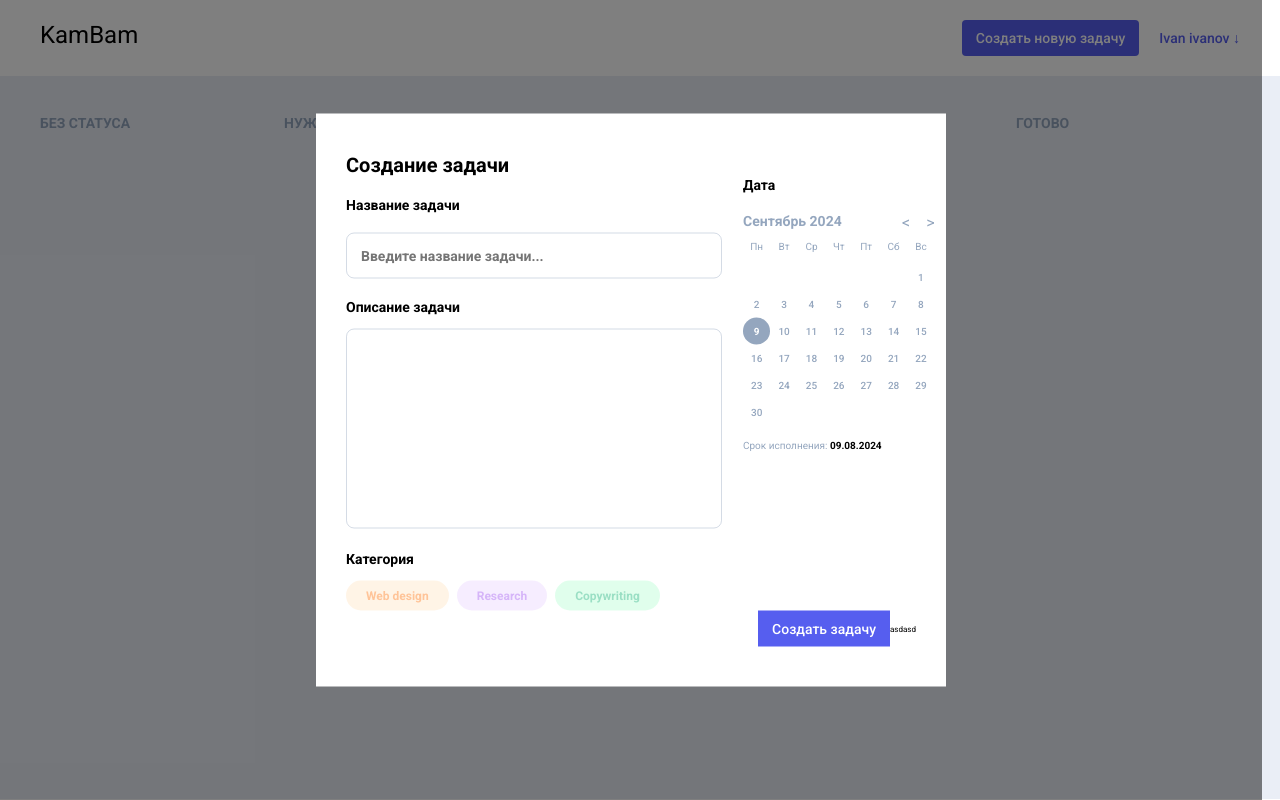
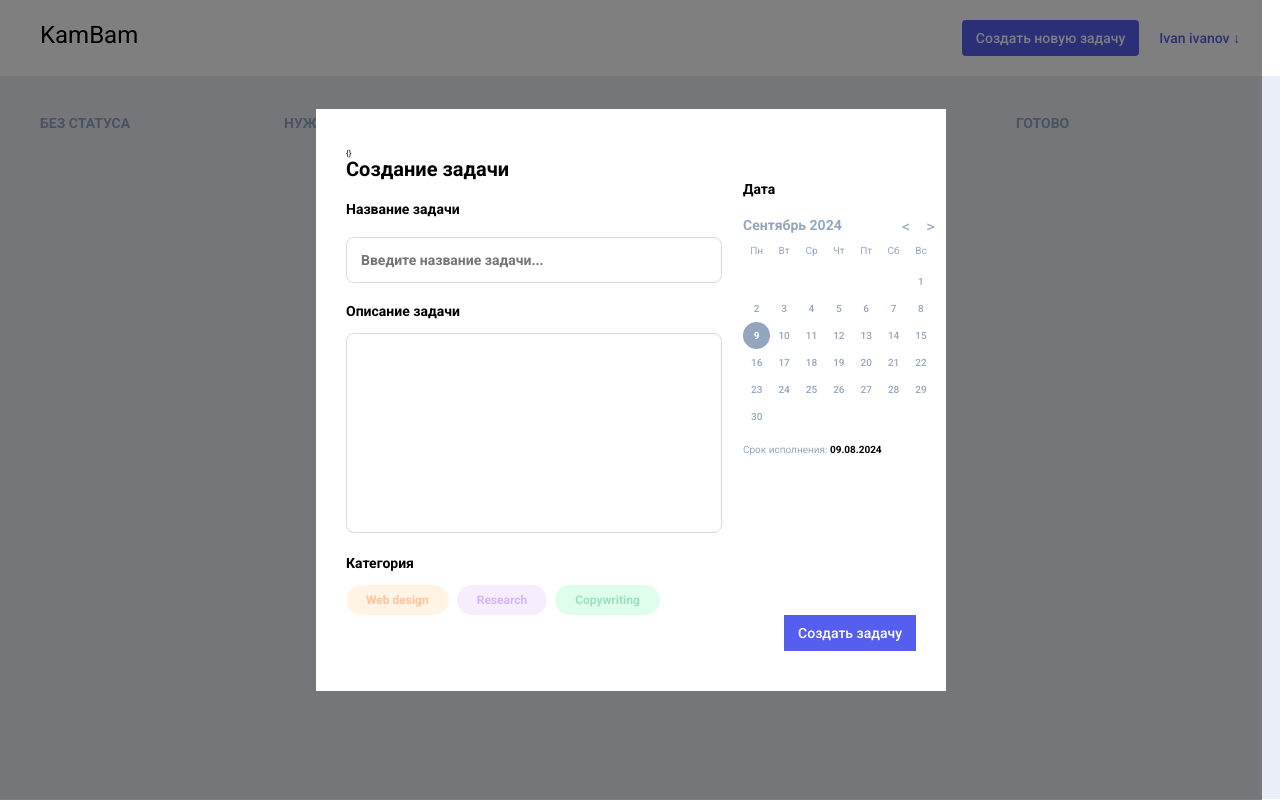
Before and after one commit to mindovermattr/vue-kanban, a Vue app in the folder frontend/: page / in a window 1280 px wide. Both pictures are taken after a click on the button "Создать новую задачу". Built offline with nearby package versions, Linux system fonts and the light colour scheme.

Commit message:
Add request

```diff
--- a/frontend/src/components/VCalendar/VCalendar.vue
+++ b/frontend/src/components/VCalendar/VCalendar.vue
@@ -50,6 +50,7 @@
 <script setup lang="ts">
 import { formatDate } from '@/helpers/formatDate'
 import { getDate, type TDays } from '@/helpers/getDate'
+import { useField } from 'vee-validate'
 import { computed, reactive, ref } from 'vue'
 
 const emit = defineEmits<(e: 'setDate', date: Date) => void>()
@@ -83,9 +84,15 @@ const dayClickHandler = (item: TDays) => {
   selectedDay.date = item.date
   selectedDay.monthName = item.monthName
   date.value.setDate(item.date)
+  handleChange(date.value)
   formatedDate.value = formatDate(date)
   emit('setDate', date.value)
 }
+
+const { checked, handleChange } = useField('selectedDate', undefined, {
+  type: 'radio',
+  checkedValue: date.value,
+})
 </script>
 
 <style lang="scss" scoped>
--- a/frontend/src/components/VModal/VModalAdd.vue
+++ b/frontend/src/components/VModal/VModalAdd.vue
@@ -2,9 +2,9 @@
 import { useCardStore } from '@/store/useCardsStore'
 import { EKanbanCategory } from '@/types/EKanbanCategory'
 import type { TKanbanCard } from '@/types/TKanban'
-import { ErrorMessage, Form } from 'vee-validate'
+import { ErrorMessage, Field, Form } from 'vee-validate'
 import { ref } from 'vue'
-import { array, object, string, date as yupDate } from 'yup'
+import { object, string, date as yupDate } from 'yup'
 import VButton from '../VButton.vue'
 import VCalendar from '../VCalendar/VCalendar.vue'
 import VCategory from '../VCategory.vue'
@@ -37,12 +37,18 @@ const addCardHandler = async (card: TKanbanCard) => {
 const validationScheme = object({
   name: string().required().min(4),
   description: string(),
-  category: array().of(string().required().nullable()).required(),
+  category: string().required(),
   selectedDate: yupDate().min(new Date()).required(),
 })
 
 const submitHandler = (values) => {
-  console.log(values)
+  cards.addCard({
+    status: 'noStatus',
+    category: 'Research',
+    date: values.selectedDate,
+    name: values.name,
+    period: values.selectedDate,
+  })
 }
 </script>
 
@@ -53,13 +59,15 @@ const submitHandler = (values) => {
       @click.stop=""
       @submit="submitHandler"
       class="modal"
+      v-slot="{ errors }"
     >
+      {{ errors }}
       <h2 class="modal__title">Создание задачи</h2>
       <div class="modal__fields fields">
         <div class="fields__wrapper">
           <fieldset class="fields__item field">
             <legend class="field__title title">Название задачи</legend>
-            <input
+            <Field
               name="name"
               placeholder="Введите название задачи..."
               class="field__input"
@@ -73,7 +81,6 @@ const submitHandler = (values) => {
           <fieldset class="fields__item field">
             <legend class="field__title title">Категория</legend>
             <div class="field__categories categories">
-              <!-- Был button нужно сделать radio -->
               <button
                 class="categories__button"
                 type="button"
@@ -99,7 +106,6 @@ const submitHandler = (values) => {
         <VButton type="submit" @click="addCardHandler" class="modal__button" variant="contained"
           >Создать задачу</VButton
         >
-        <button type="submit">asdasd</button>
       </div>
     </Form>
   </div>
```
